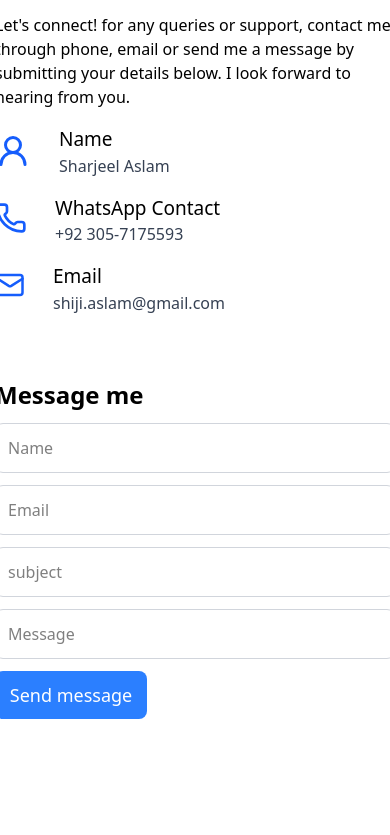
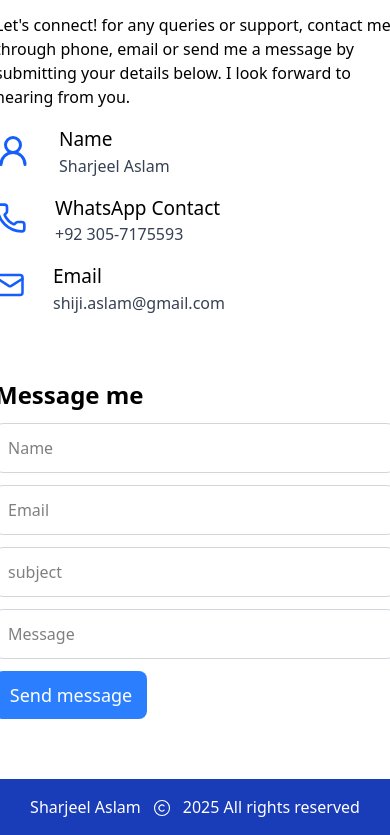
Before and after one commit to msharjeelaslam/Portfolio-website, a website: page src/index.html in a window 390 px wide. Shown: the part 3451-4286 px from the top of the page. Before the commit the page ends 4230 px from the top, so only its background shows below. Drawn offline with Linux system fonts and the light colour scheme.

Commit message:
made footer of the portfolio website fully responsive

```diff
--- a/src/index.html
+++ b/src/index.html
@@ -149,7 +149,7 @@
 
   <div class="flex justify-center items-center mb-10">
 
-    <div class="text-blue-500 text-[40px] font-sans font-semibold underline underline-offset-6  ">Contact me</div>
+    <div class="text-blue-500 text-[40px] md:text-3xl font-sans font-semibold underline underline-offset-6  ">Contact me</div>
 
   </div>
 
@@ -245,6 +245,38 @@
 
 
 
+  <!--footer-->
+
+
+
+
+
+
+  <div class="bg-blue-800 w-full h-14 flex justify-center items-center ">
+    <div class="flex gap-x-3">
+
+      <div class="text-base text-white font-sans">Sharjeel Aslam</div>
+
+      <div class="flex gap-x-3">
+
+        <div>
+          <svg class="text-white mt-1" xmlns="http://www.w3.org/2000/svg" width="18" height="18" viewBox="0 0 24 24" fill="none" stroke="currentColor" stroke-width="1.5" stroke-linecap="round" stroke-linejoin="round" class="lucide lucide-copyright-icon lucide-copyright"><circle cx="12" cy="12" r="10"/><path d="M14.83 14.83a4 4 0 1 1 0-5.66"/></svg>
+        </div>
+
+        <div class="text-base text-white font-sans">2025 All rights reserved</div>
+
+      </div>
+
+    </div>
+  </div>
+
+
+
+
+
+
+
+
 
 
 
```
Also changed, not shown: src/output.css.
